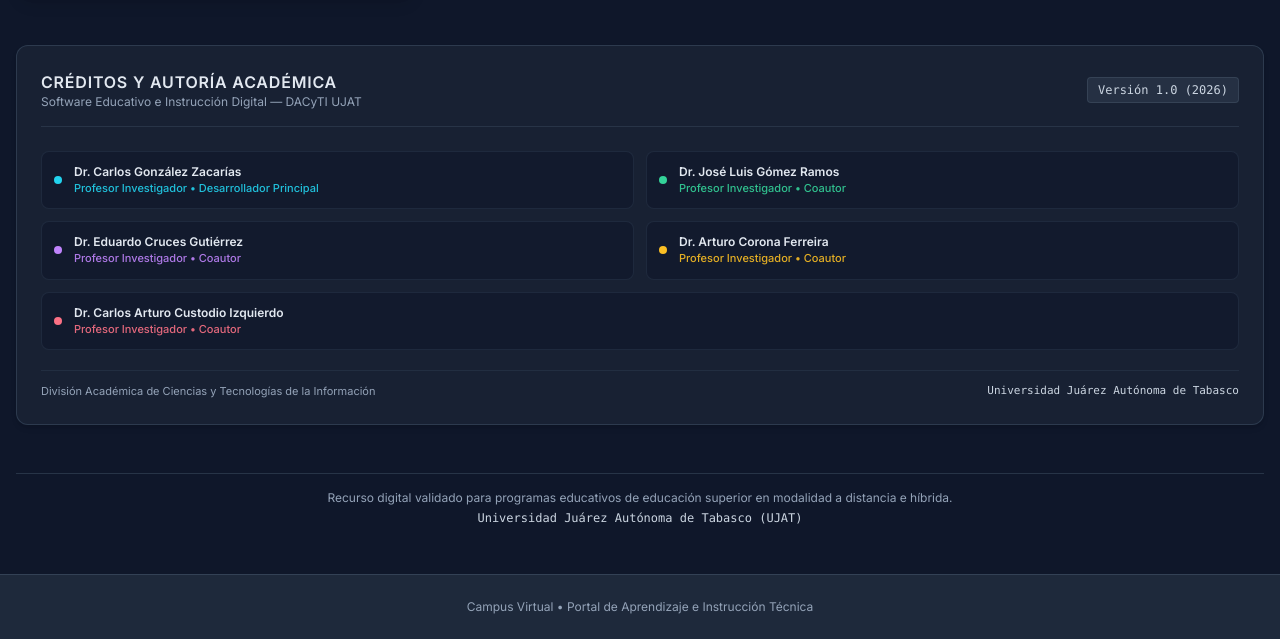
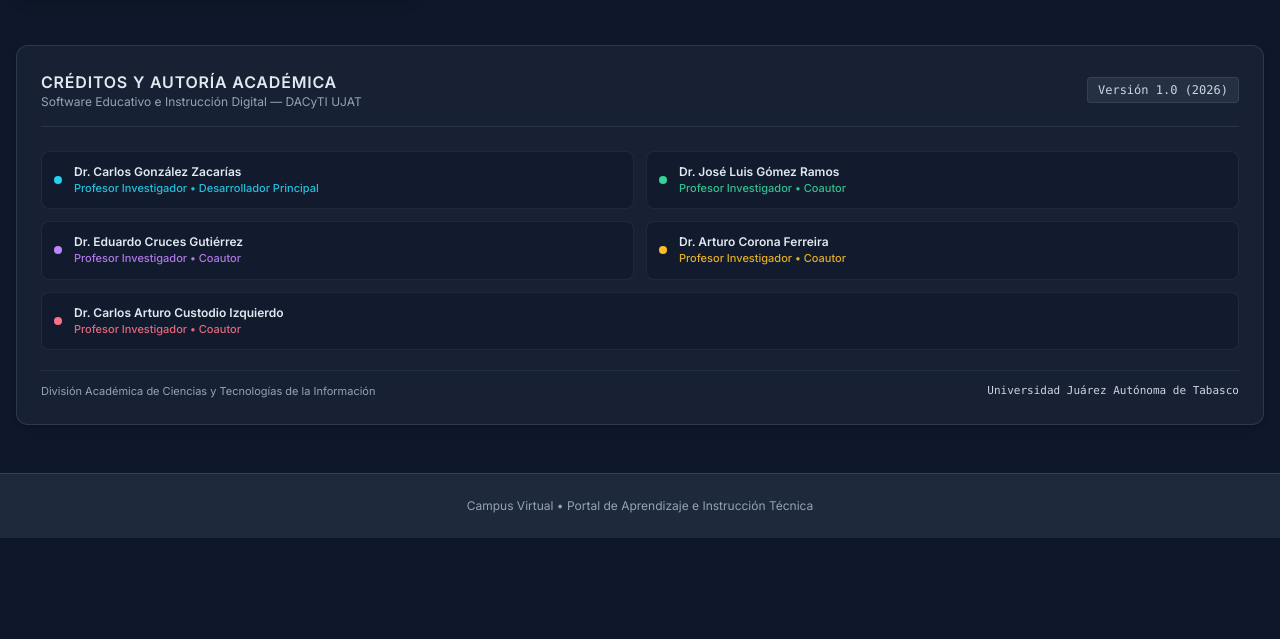
Before and after one commit to cagoza72/mi-campus-virtual, a plain HTML site: page index.html in a window 1280 px wide. Shown: the part 565-1204 px from the top of the page. After the commit the page ends 1103 px from the top, so only its background shows below. Drawn offline with nearby package versions, Linux system fonts and the light colour scheme.

Commit message:
Update index.html

```diff
--- a/index.html
+++ b/index.html
@@ -163,15 +163,6 @@
       </div>
     </section>
 
-
-      </div>
-
-      <div class="mt-8 text-center text-xs text-slate-400 border-t border-slate-700/70 pt-4 space-y-1">
-        <p>Recurso digital validado para programas educativos de educación superior en modalidad a distancia e híbrida.</p>
-        <p class="font-mono text-slate-300">Universidad Juárez Autónoma de Tabasco (UJAT)</p>
-      </div>
-    </section>
-
   </main>
 
   <!-- Footer -->
```
